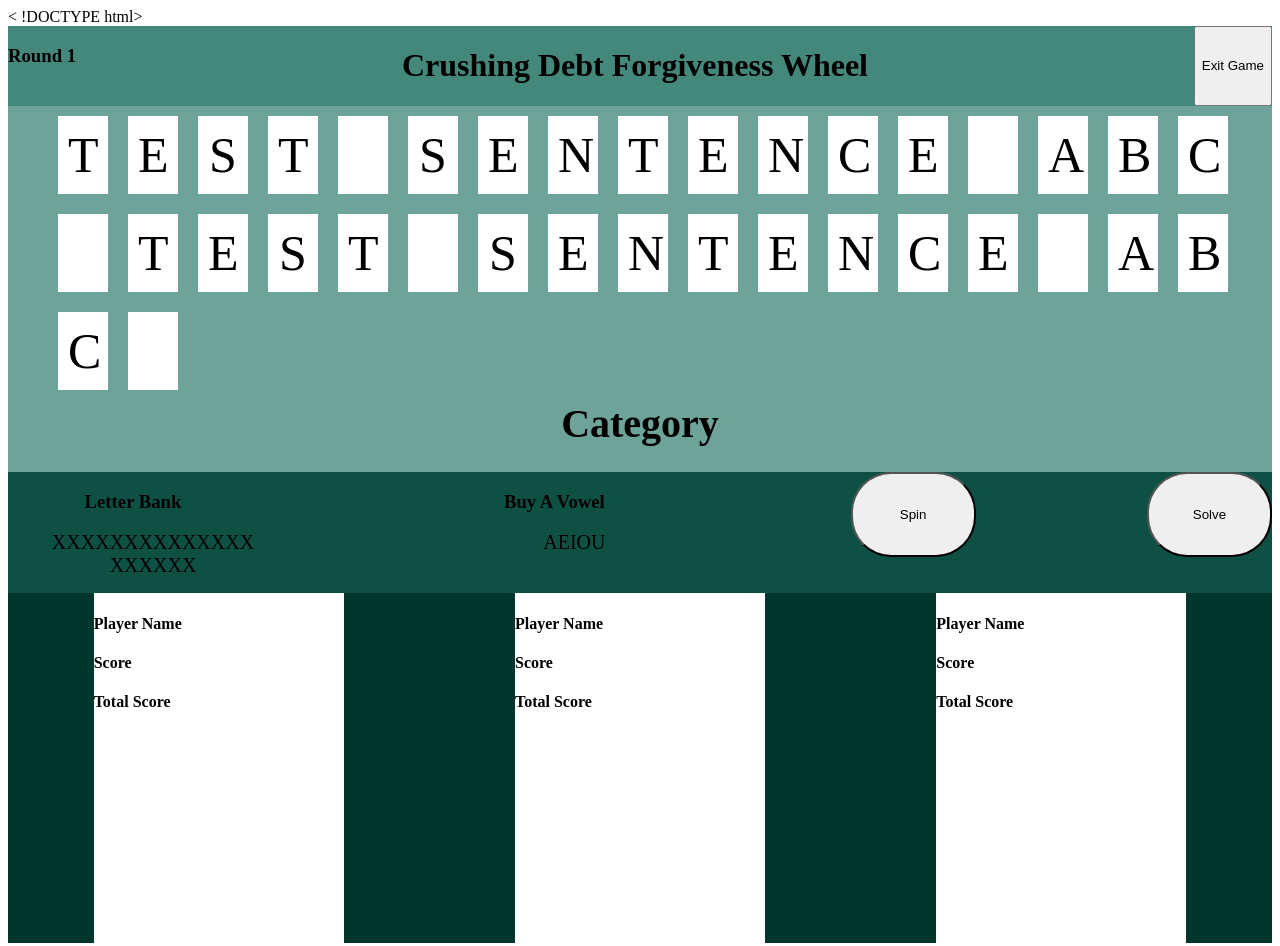
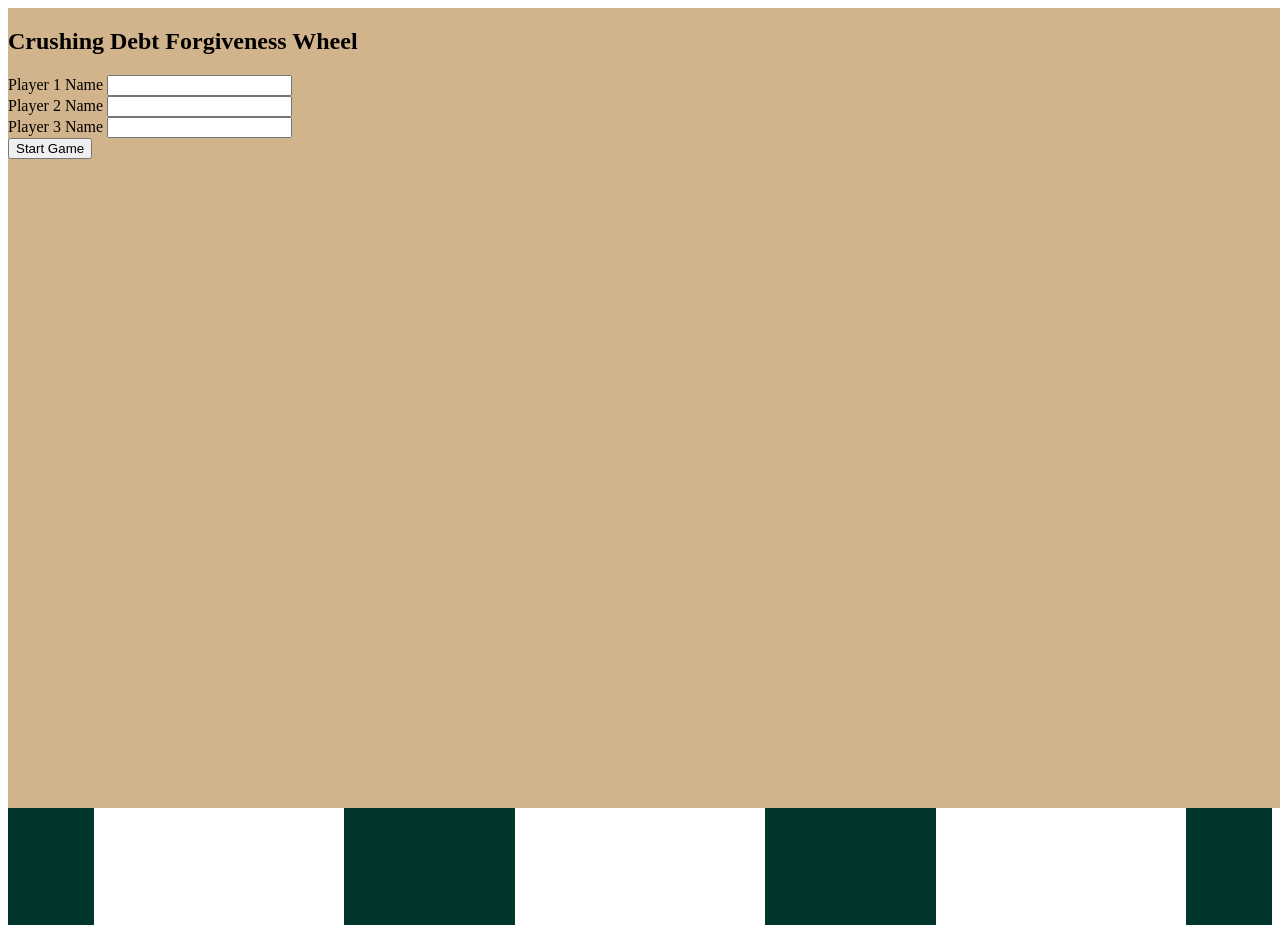
Before and after one commit to ericfitzsimons451/wheel_of_fortune, a website: page index.html in a window 1280 px wide. Drawn offline with Linux system fonts and the light colour scheme.

Commit message:
Add start screen HTML

```diff
--- a/index.html
+++ b/index.html
@@ -1,5 +1,5 @@
-< !DOCTYPE html>
-  <html>
+<!DOCTYPE html>
+  <html lang="en">
 
   <head>
     <title>SpinGuessMoneyFunTime!</title>
@@ -8,6 +8,25 @@
   </head>
 
   <body>
+
+    <section class="start-screen">
+      <h1 class="start-screen-title">Crushing Debt Forgiveness Wheel</h1>
+      <div class="player1">
+        <label for="player-1-input">Player 1 Name</label>
+        <input type="text" name="" id="player-1-input">
+      </div>
+      <div class="player2">
+        <label for="player-2-input">Player 2 Name</label>
+        <input type="text" name="" id="player-2-input">
+      </div>
+      <div class="player3">
+        <label for="player-3-input">Player 3 Name</label>
+        <input type="text" name="" id="player-3-input">
+      </div>
+      <button class="start-game-btn">Start Game</button>
+    </section>
+
+
     <header class="top">
       <h3>Round 1</h3>
       <h1>Crushing Debt Forgiveness Wheel</h1>
--- a/styles.css
+++ b/styles.css
@@ -4,6 +4,17 @@ html {
 }
 *, *:before, *:after {
   box-sizing: inherit;
+}
+
+
+/* Start Screen Styles */
+.start-screen {
+  width: 100%;
+  max-width: 1440px;
+  position: absolute;
+  z-index: 10;
+  background-color: tan;
+  height: 100%;
 }
 
 /* Header Styles */
```
